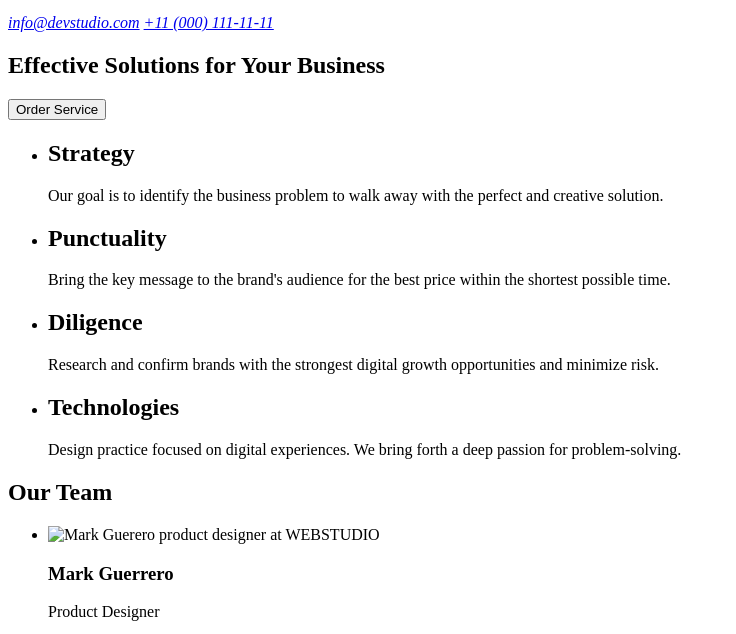
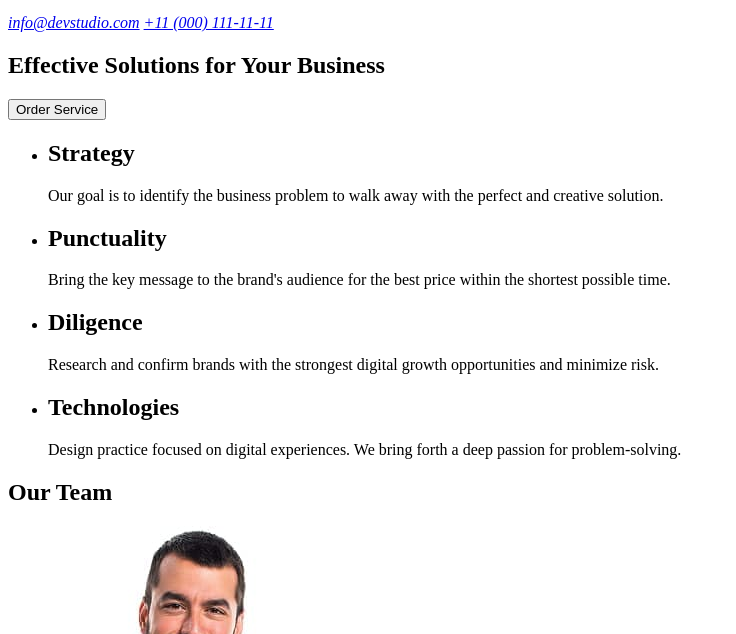
Before and after one commit to 1Yaroslav369/goit-markup-hw-01, a plain HTML site: page index.html in a window 1280 px wide. Shown: the part 98-732 px from the top of the page, without its empty margins (0-736 px from the left). Drawn offline with Linux system fonts and the light colour scheme.

Commit message:
fix bag photo

```diff
--- a/index.html
+++ b/index.html
@@ -76,7 +76,7 @@
             <li>
               <article>
                 <img
-                  src="images/MarkGueroro.jpg"
+                  src="images/MarkGuerero.jpg"
                   alt="Mark Guerero product designer at WEBSTUDIO"
                   width="264"
                   height="260">
```
